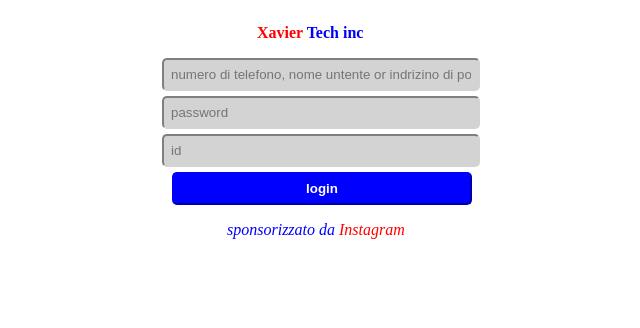
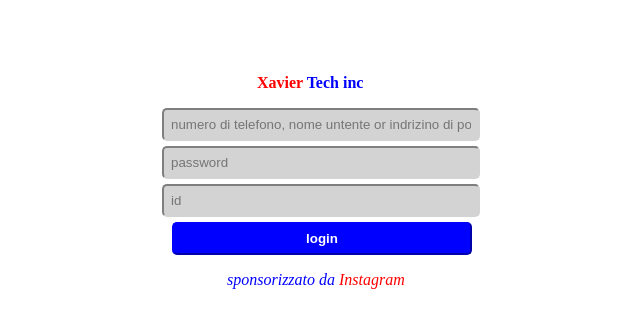
Before and after one commit to xaviertech-inc/payday, a plain HTML site: page index.html in a window 1280 px wide. Shown: the whole page, without its empty margins (319-959 px from the left). Drawn offline with nearby package versions, Linux system fonts and the light colour scheme.

Commit message:
margin top index.html

```diff
--- a/index.html
+++ b/index.html
@@ -11,6 +11,9 @@
         main{
             display: flex;
             justify-content: center;
+        }
+        form{
+            margin-top: 50px;
         }
         input{
             width: 300px;
```
